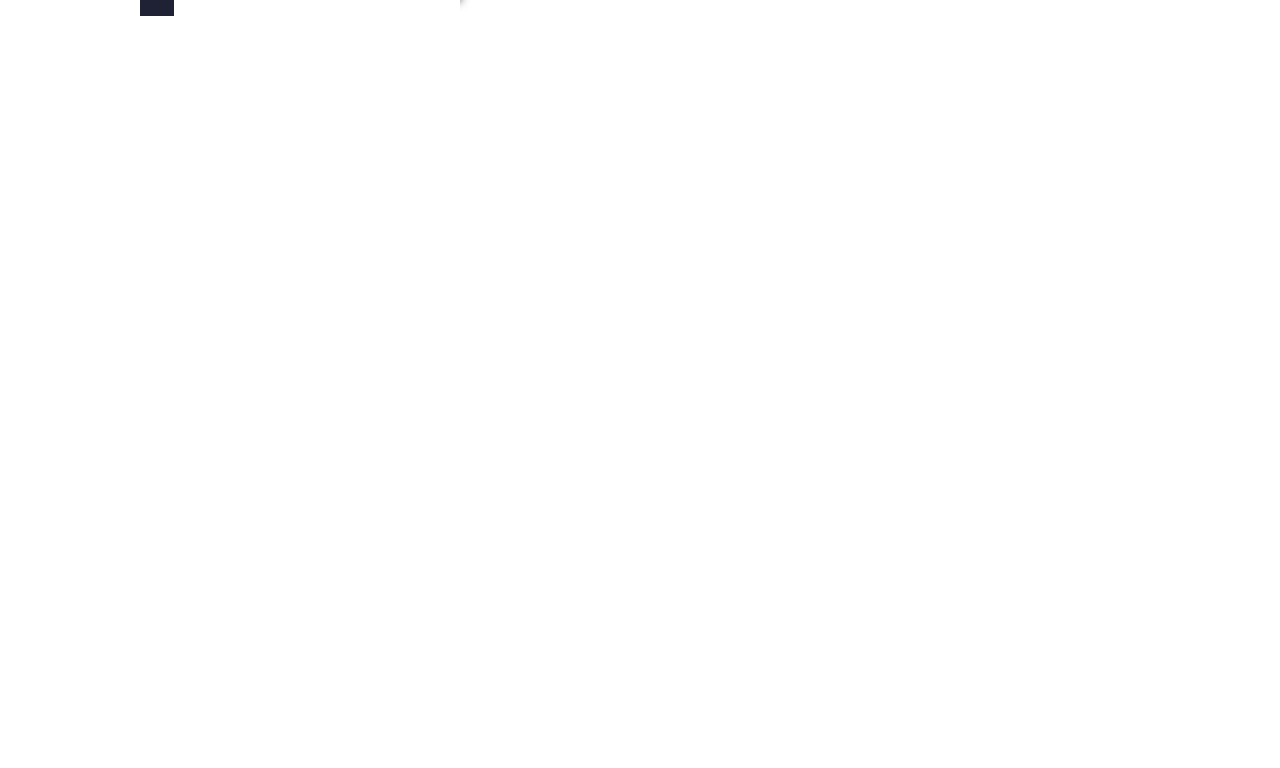
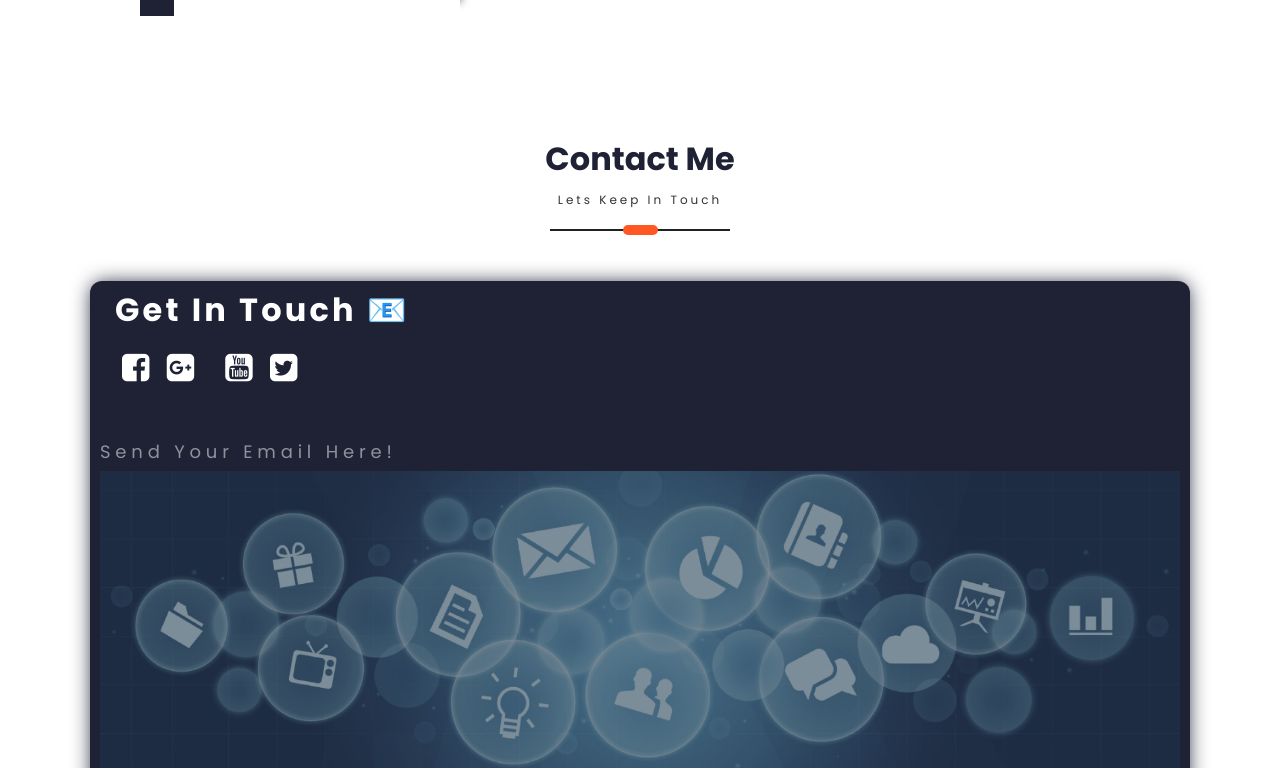
Before and after one commit to rezac78/resume, a React (Create React App) app: page / in a window 1280 px wide. Shown: the part 2029-2797 px from the top of the page. Before the commit the page ends 2164 px from the top, so only its background shows below. Built offline with nearby package versions, Linux system fonts and the light colour scheme; a web font is replaced by a local one.

Commit message:
Contact Me

```diff
--- a/src/App.js
+++ b/src/App.js
@@ -1,6 +1,7 @@
 import React, { Component } from 'react';
 import "./App.css"
 import AboutMe from './PortfolioContainer/AboutMe/AboutMe';
+import ContantMe from './PortfolioContainer/ContactMe/ContantMe';
 import Home from "./PortfolioContainer/Home/Home"
 import Resume from './PortfolioContainer/Resume/Resume';
 
@@ -11,6 +12,7 @@ class App extends Component {
         <Home/>
         <AboutMe/>
         <Resume/>
+        <ContantMe/>
       </div>
     );
   }
--- /dev/null
+++ b/src/PortfolioContainer/ContactMe/ContantMe.css
@@ -0,0 +1,123 @@
+.central-form{
+        max-width: 1100px;
+        padding: 10px;
+        display: flex;
+        box-shadow: 0 0 20px -2px #1f2235;
+        border-radius: 12px;
+        margin: 0 auto;
+        flex-direction: column;
+        justify-content: center;
+        background-color: #1f2235;
+}
+.title{
+        color: #fff;
+        font-family: "Poppins Bold";
+        letter-spacing: .2rem;
+        margin-bottom: 20px;
+}
+.title p{
+        margin-top: 0;
+        margin-bottom: 1rem;
+}
+.col a{
+        color: #007bff;
+        text-decoration: none;
+        background-color: transparent;
+}
+.col i{
+        padding: 7px;
+        color: #fff;
+}
+.back-form{
+        max-width: 1100px;
+        display: flex;
+        justify-content: space-between;
+        margin: 30px auto 0;
+}
+.back-form .img-back{
+        width: 100%;
+        margin-bottom: 20px;
+}
+.back-form .img-back h4{
+        letter-spacing: .3rem;
+        font-weight: 400;
+        color: #fff;
+        font-size: 18px;
+        opacity: .5;
+}
+.back-form .img-back img{
+        width: 100%;
+        opacity: .5;
+}
+.central-form form{
+        width: auto;
+        box-shadow: 0 0 2px 1px #fff;
+        display: flex;
+        color: #111;
+        padding: 15px;
+        justify-content: center;
+        flex-direction: column;
+        margin-top: -52px;
+        opacity: .9;
+        background-color: #fff;
+        box-shadow: 0 0 20px -2px #1f2235;
+        border-radius: 12px;
+}
+.form p{
+        text-align: center;
+        margin-bottom: 10px;
+        color: #ff5823;
+        letter-spacing: .1rem;
+        font-family: "Poppins Bold";
+}
+.form label{
+        margin-bottom: 5px;
+        color: #111;
+        letter-spacing: .2rem;
+}
+.form input, textarea {
+        width: 100%;
+        border: 2px solid transparent;
+        outline: none;
+        background-color: hsla(0,0%,90.2%,.6);
+        padding: 0.5rem 1rem;
+        font-size: 1.1rem;
+        margin-bottom: 22px;
+        transition: .3s;
+        border-radius: 10px;
+}
+.form button{
+        margin-top: 15px;
+        padding: 5px;
+        outline: none;
+        width: 900px;
+        color: #e6e3e3;
+        border: 2px solid #ff5823;
+        font-size: 12px;
+        border-radius: 19px;
+        background-color: #1f2235;
+        font-size: 18px;
+        width: 160px;
+        align-items: center;
+        justify-content: center;
+}
+.scroll-container {
+        position: absolute;
+        text-align: center;
+        right: 0;
+        margin-right: 9px;
+        overflow: hidden;
+        flex-direction: column;
+        margin-top: -45px;
+        z-index: 100;
+        cursor: pointer;
+}
+.btn-scroll{
+        width: 50px;
+        height: 50px;
+        color: #f0f8ff;
+        font-size: 24px;
+        background-color: tomato;
+        border-radius: 10px;
+        border: none;
+}
--- /dev/null
+++ b/src/PortfolioContainer/ContactMe/ContantMe.jsx
@@ -0,0 +1,71 @@
+import React from 'react'
+import "./ContantMe.css"
+import Mailz from '../../assets/Home/mailz.jpeg'
+export default function ContantMe() {
+        return (
+                <div>
+                        <div className="main-container">
+                                <div className="heading-container">
+                                        <div className="screen-heading">
+                                                <span>Contact Me</span>
+                                        </div>
+                                        <div className="screen-sub-heading">
+                                                <span>Lets Keep In Touch</span>
+                                        </div>
+                                        <div className="heading-seperator">
+                                                <div class="seperator-line"></div>
+                                                <div class="seperator-blob">
+                                                        <div></div>
+                                                </div>
+                                        </div>
+                                </div>
+                                <div className="central-form">
+                                        <div className="col">
+                                                <h2 className="title">
+                                                        <p className="styles_typicalWrapper__1_Uvh">Get In Touch 📧</p>
+                                                        <a href="https://github.com/rezac78">
+                                                                <i className="fa fa-facebook-square"></i>
+                                                        </a>
+                                                        <a href="https://github.com/rezac78">
+                                                                <i className="fa fa-google-plus-square"></i>
+                                                        </a>
+                                                        <a href="https://www.linkedin.com/in/reza-dalvand-ab7a32206/">
+                                                                <i className="fa fa-instagram-square"></i>
+                                                        </a>
+                                                        <a href="https://www.linkedin.com/in/reza-dalvand-ab7a32206/">
+                                                                <i className="fa fa-youtube-square"></i>
+                                                        </a>
+                                                        <a href="#">
+                                                                <i className="fa fa-twitter-square"></i>
+                                                        </a>
+                                                </h2>
+                                        </div>
+                                        <div className="back-form">
+                                                <div className="img-back">
+                                                        <h4>Send Your Email Here!</h4>
+                                                        <img src={Mailz} alt="cover not found" />
+                                                </div>
+                                        </div>
+                                        <form>
+                                                <p></p>
+                                                <label for="name">Name</label>
+                                                <input type="text" value />
+                                                <label for="email">Email</label>
+                                                <input type="email" value />
+                                                <label for="message">Message</label>
+                                                <textarea type="text" value ></textarea>
+                                                <div className="send-btn">
+                                                        <button type="submit">send</button>
+                                                        <i className="fa fa-paper-plane"></i>
+                                                </div>
+                                        </form>
+                                </div>
+                        </div>
+                        <div className="scroll-container">
+                                <button className="btn-scroll">
+                                        <i className="fa fa-arrow-up"></i>
+                                </button>
+                        </div>
+                </div>
+        )
+}
```
Also changed, not shown: src/assets/Home/mailz.jpeg (added).
